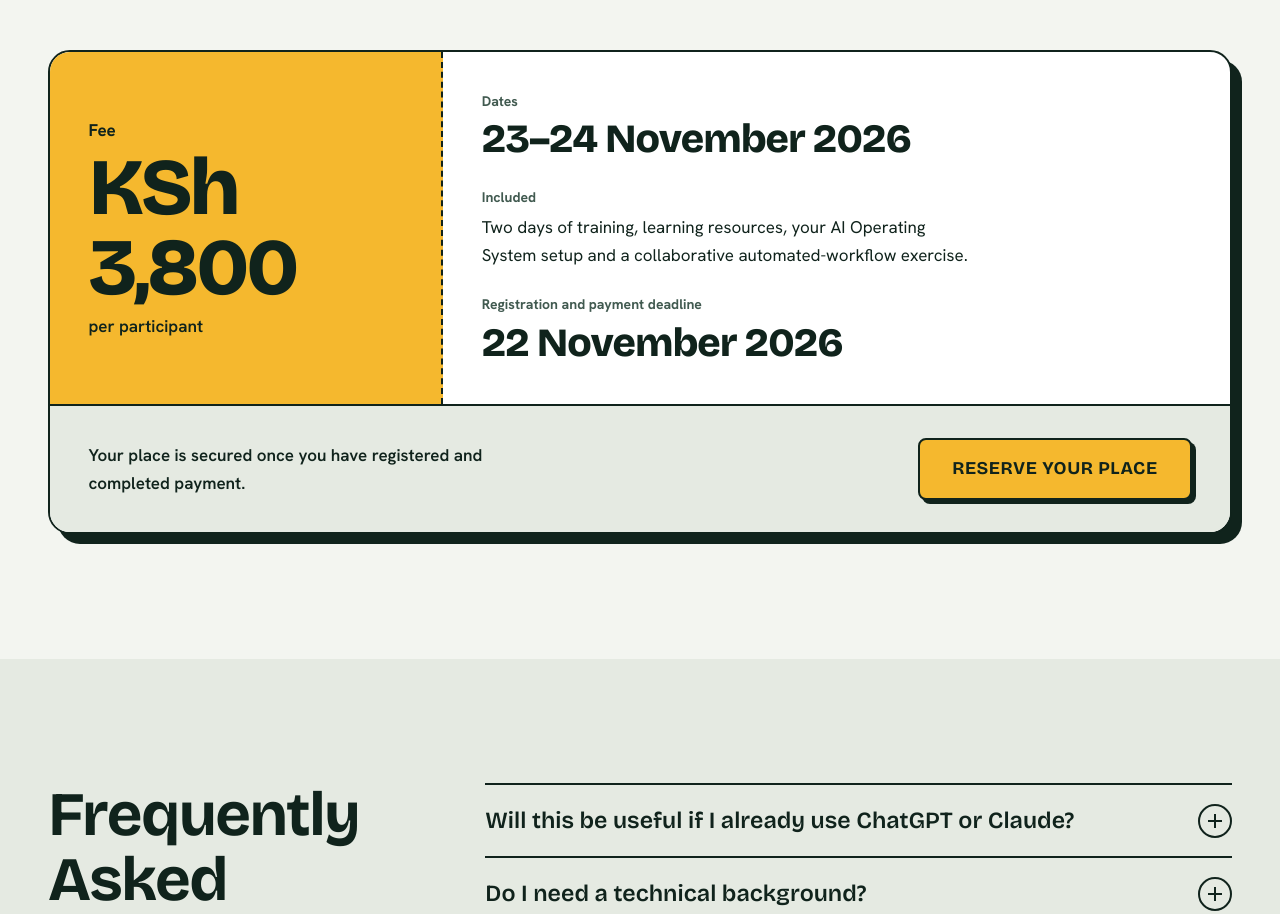
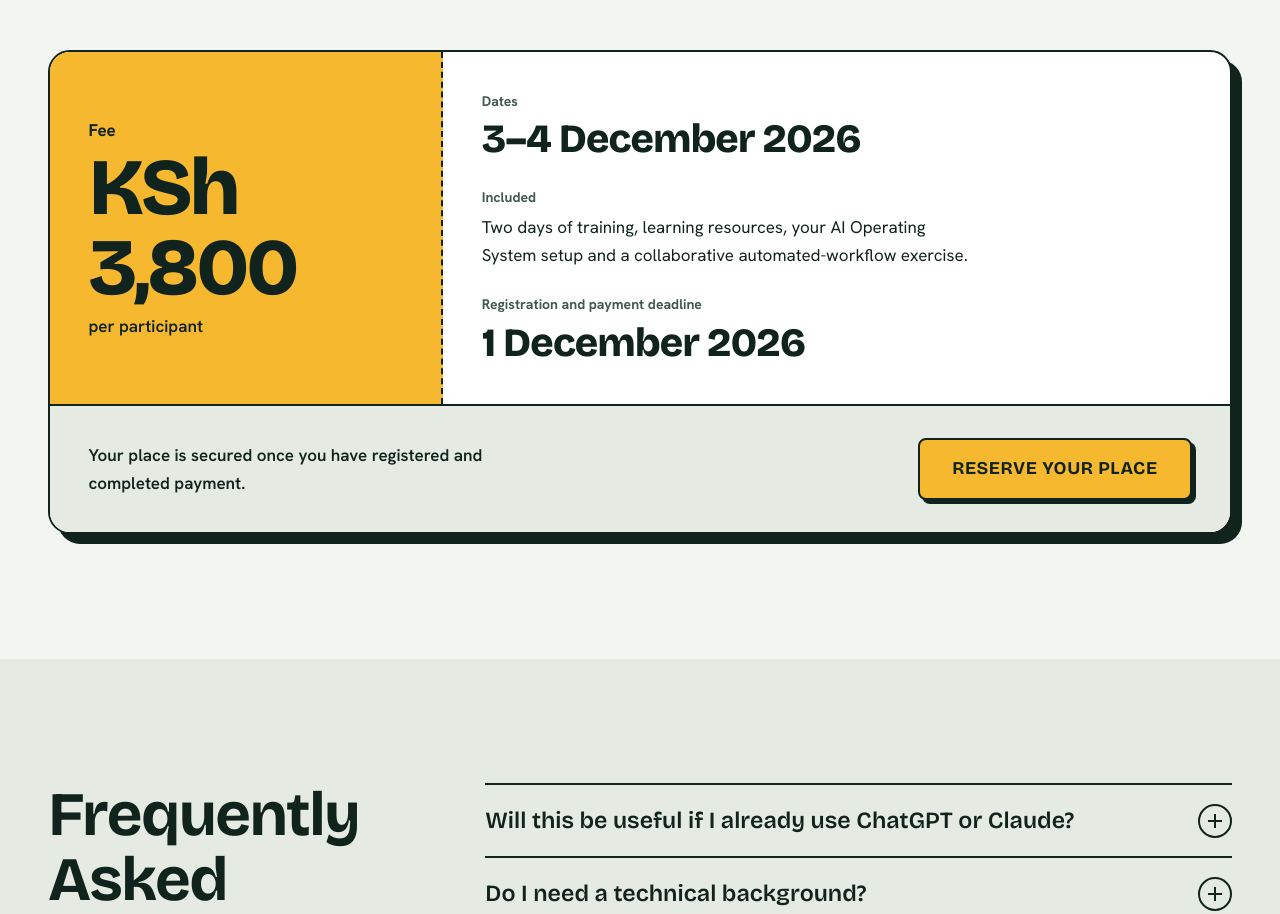
Before and after one commit to Michael-Gichamu/michael-portfolio, a Next.js app: page /ai-workshop in a window 1280 px wide. Shown: the part 8760-9674 px from the top of the page. Built offline with nearby package versions, Linux system fonts and the light colour scheme.

Commit message:
Update workshop details dates and deadline

```diff
--- a/components/ai-workshop/Details.tsx
+++ b/components/ai-workshop/Details.tsx
@@ -1,4 +1,5 @@
 import { DETAILS } from '@/lib/aiWorkshop';
+import { REGISTRATION_DEADLINE, WORKSHOP_DATES } from '@/lib/config';
 import { CtaButton } from './CtaButton';
 
 export function Details() {
@@ -19,7 +20,7 @@ export function Details() {
           <dl className="pass__main">
             <div>
               <dt>Dates</dt>
-              <dd className="pass__big">{DETAILS.dates}</dd>
+              <dd className="pass__big">{WORKSHOP_DATES}</dd>
             </div>
             <div>
               <dt>Included</dt>
@@ -27,7 +28,7 @@ export function Details() {
             </div>
             <div>
               <dt>Registration and payment deadline</dt>
-              <dd className="pass__big">{DETAILS.deadline}</dd>
+              <dd className="pass__big">{REGISTRATION_DEADLINE}</dd>
             </div>
           </dl>
 
```
